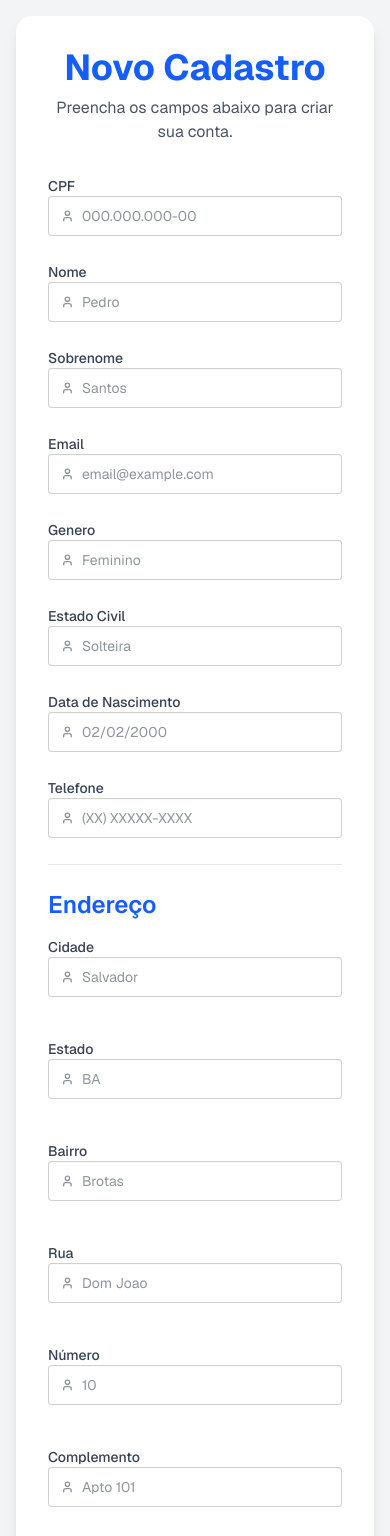
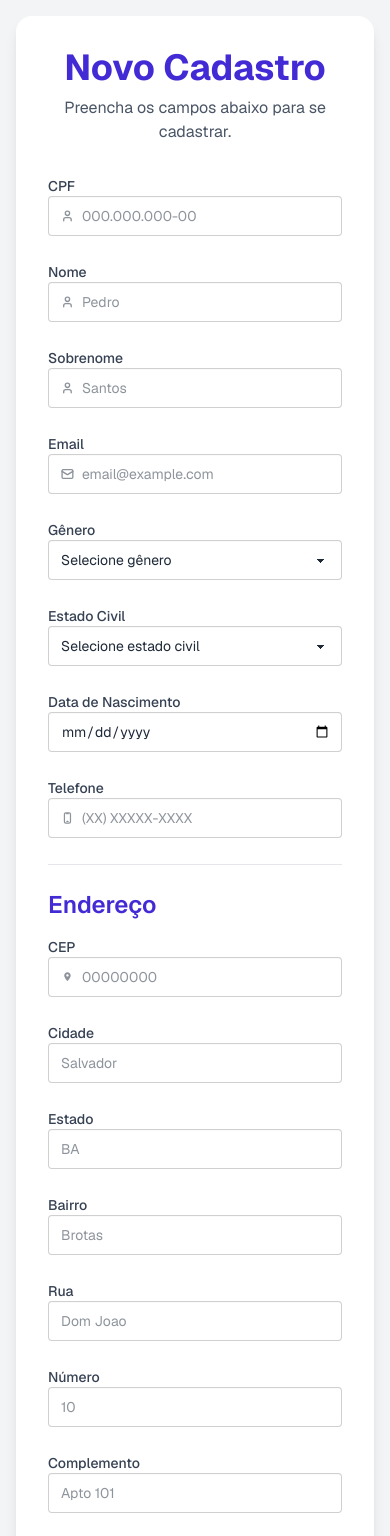
Before and after one commit to jsmld/church-registrations, a Next.js app: page /cadastros in a window 390 px wide. Shown: the top 1536 px of the page. Built offline with nearby package versions, Linux system fonts and the light colour scheme.

Commit message:
First Step: Participants

```diff
--- a/src/app/cadastros/page.tsx
+++ b/src/app/cadastros/page.tsx
@@ -1,15 +1,16 @@
 "use client";
 
-import { useActionState } from "react";
+import { useActionState, useState } from "react";
 import { registrationAction } from "../../action/registrationAction";
 import {
   RegistrationsFormState,
   FieldsValueState,
 } from "@/types/registrations.types";
-import { UserIcon } from "@/components/icons";
-import { Input } from "@/components/Input";
+import { UserIcon, MailIcon, PhoneIcon, MapPinIcon } from "@/components/icons";
+import { Input, Select } from "@/components/form";
+import { cepFormSchema } from "@/schema/registration-schema";
 
-const initialFieldsState: FieldsValueState = {
+export const initialFieldsState: FieldsValueState = {
   cpf: "",
   name: "",
   last_name: "",
@@ -18,6 +19,7 @@ const initialFieldsState: FieldsValueState = {
   marital_status: "",
   birth_date: "",
   phone: "",
+  cep: "",
   city: "",
   state: "",
   neighborhood: "",
@@ -32,22 +34,71 @@ const initialFormState: RegistrationsFormState = {
   values: { ...initialFieldsState },
 };
 
+const genderOptions = [
+  { value: "masculino", label: "Masculino" },
+  { value: "feminino", label: "Feminino" },
+];
+
+const maritalStatusOptions = [
+  { value: "solteiro", label: "Solteiro(a)" },
+  { value: "casado", label: "Casado(a)" },
+  { value: "divorciado", label: "Divorciado(a)" },
+  { value: "viuvo", label: "Viúvo(a)" },
+  { value: "uniao_estavel", label: "União Estável" },
+];
+
 export default function Page() {
-  const [state, formAction, pending] = useActionState(
+  const [cityField, setCityField] = useState("");
+  const [stateField, setStateField] = useState("");
+  const [neighborhoodField, setNeighborhoodField] = useState("");
+  const [streetField, setStreetField] = useState("");
+  const [cepValidation, setCepValidation] = useState(false);
+  const [stateForm, formAction, pending] = useActionState(
     registrationAction,
     initialFormState
   );
+
+  const handleCepChange = async (e: React.ChangeEvent<HTMLInputElement>) => {
+    const cep = e.target.value;
+    const cepValidation = cepFormSchema.safeParse(cep);
+
+    if (cepValidation.success) {
+      try {
+        const response = await fetch(`https://viacep.com.br/ws/${cep}/json/`);
+        const data = await response.json();
+
+        if (!data.erro) {
+          setCityField(data.localidade);
+          setStateField(data.uf);
+          setNeighborhoodField(data.bairro);
+          setStreetField(data.logradouro);
+          setCepValidation(true);
+        } else {
+          console.error("CEP não encontrado.");
+          setCityField("");
+          setStateField("");
+          setNeighborhoodField("");
+          setStreetField("");
+          setCepValidation(false);
+        }
+      } catch (error) {
+        console.error("Falha ao buscar CEP:", error);
+      }
+    } else {
+      console.log("error cep", cep);
+    }
+  };
 
   return (
     <main className="registration-page">
       <div className="min-h-screen bg-gray-100 text-gray-800 flex items-center justify-center p-4 sm:p-6 lg:p-8 font-sans">
         <div className="bg-white p-8 rounded-2xl shadow-lg w-full max-w-4xl">
-          <h1 className="text-4xl font-bold mb-2 text-center text-blue-600">
+          <h1 className="text-4xl font-bold mb-2 text-center text-primary">
             Novo Cadastro
           </h1>
 
           <p className="text-center text-gray-600 mb-8">
-            Preencha os campos abaixo para criar sua conta.
+            Preencha os campos abaixo para se cadastrar.
           </p>
 
           <form action={formAction} className="registration-form">
@@ -58,10 +109,11 @@ export default function Page() {
                 type="text"
                 icon={<UserIcon />}
                 placeholder="000.000.000-00"
-                state={state}
-                pattern="\d{11}"
-                requeired
-                className="w-full"
+                pattern="\d{3}\.?\d{3}\.?\d{3}-?\d{2}"
+                maxLength={14}
+                required
+                defaultValue={stateForm.values?.cpf}
+                error={stateForm.errors?.cpf}
               />
               <Input
                 id="name"
@@ -69,10 +121,12 @@ export default function Page() {
                 type="text"
                 icon={<UserIcon />}
                 placeholder="Pedro"
-                state={state}
-                pattern=""
-                requeired
-                className="w-full"
+                required
+                minLength={3}
+                pattern="^[a-zA-Z]+$"
+                defaultValue={stateForm.values?.name}
+                error={stateForm.errors?.name}
+                messageVallidator="Nome deve ter no mínimo 3 caracteres"
               />
               <Input
                 id="last_name"
@@ -80,143 +134,160 @@ export default function Page() {
                 type="text"
                 icon={<UserIcon />}
                 placeholder="Santos"
-                state={state}
-                pattern=""
-                requeired
-                className="w-full"
+                required
+                minLength={3}
+                pattern="^[a-zA-Z]+$"
+                defaultValue={stateForm.values?.last_name}
+                error={stateForm.errors?.last_name}
+                messageVallidator="Sobrenome deve ter no mínimo 3 caracteres"
               />
               <Input
                 id="email"
                 label="Email"
-                type="text"
-                icon={<UserIcon />}
+                type="email"
+                icon={<MailIcon />}
                 placeholder="email@example.com"
-                state={state}
-                pattern=""
-                requeired
-                className="w-full"
+                required
+                pattern="^[a-zA-Z0-9._%+-]+@[a-zA-Z0-9.-]+\.[a-zA-Z]{2,}$"
+                defaultValue={stateForm.values?.email}
+                error={stateForm.errors?.email}
               />
-              <Input
+              <Select
                 id="gender"
-                label="Genero"
-                type="text"
-                icon={<UserIcon />}
-                placeholder="Feminino"
-                state={state}
-                pattern=""
-                requeired
+                label="Gênero"
+                options={genderOptions}
+                required
+                defaultValue={stateForm.values?.gender}
+                error={stateForm.errors?.gender}
               />
-              <Input
+              <Select
                 id="marital_status"
                 label="Estado Civil"
-                type="text"
-                icon={<UserIcon />}
-                placeholder="Solteira"
-                state={state}
-                pattern=""
-                requeired
+                options={maritalStatusOptions}
+                required
+                defaultValue={stateForm.values?.marital_status}
+                error={stateForm.errors?.marital_status}
               />
               <Input
                 id="birth_date"
                 label="Data de Nascimento"
-                type="text"
-                icon={<UserIcon />}
-                placeholder="02/02/2000"
-                state={state}
-                pattern=""
-                requeired
+                type="date"
+                required
+                defaultValue={stateForm.values?.birth_date}
+                error={stateForm.errors?.birth_date}
               />
               <Input
                 id="phone"
                 label="Telefone"
-                type="text"
-                icon={<UserIcon />}
+                type="number"
+                icon={<PhoneIcon />}
                 placeholder="(XX) XXXXX-XXXX"
-                state={state}
-                pattern=""
-                requeired
+                required
+                pattern="\(\d{2}\) \d{5}-\d{4}"
+                defaultValue={stateForm.values?.phone}
+                error={stateForm.errors?.phone}
               />
             </div>
             <div className="border-t border-gray-200 pt-6">
-              <h2 className="text-2xl font-semibold mb-4 text-blue-600">
+              <h2 className="text-2xl font-semibold mb-4 text-primary">
                 Endereço
               </h2>
-              <div className="grid grid-cols-1 md:grid-cols-2 lg:grid-cols-3 gap-x-6 gap-y-4">
+              <div className="grid grid-cols-1 md:grid-cols-2 lg:grid-cols-3 gap-x-6">
+                <Input
+                  id="cep"
+                  label="CEP"
+                  type="text"
+                  icon={<MapPinIcon />}
+                  placeholder="00000000"
+                  pattern="\d{8}"
+                  maxLength={8}
+                  required
+                  defaultValue={stateForm.values?.cep}
+                  error={stateForm.errors?.cep}
+                  onChange={handleCepChange}
+                  disabled={cepValidation}
+                  wrapperClassName="lg:col-span-2"
+                />
                 <Input
                   id="city"
                   label="Cidade"
                   type="text"
-                  icon={<UserIcon />}
                   placeholder="Salvador"
-                  state={state}
-                  pattern=""
-                  requeired
+                  required
+                  defaultValue={stateForm.values?.city || cityField}
+                  error={stateForm.errors?.city}
+                  disabled={cepValidation}
                 />
                 <Input
                   id="state"
                   label="Estado"
                   type="text"
-                  icon={<UserIcon />}
                   placeholder="BA"
-                  state={state}
-                  pattern=""
-                  requeired
+                  required
+                  defaultValue={stateForm.values?.state || stateField}
+                  error={stateForm.errors?.state}
+                  disabled={cepValidation}
                 />
                 <Input
                   id="neighborhood"
                   label="Bairro"
                   type="text"
-                  icon={<UserIcon />}
                   placeholder="Brotas"
-                  state={state}
-                  pattern=""
-                  requeired
+                  required
+                  defaultValue={
+                    stateForm.values?.neighborhood || neighborhoodField
+                  }
+                  error={stateForm.errors?.neighborhood}
+                  disabled={cepValidation}
+                  wrapperClassName="lg:col-span-2"
                 />
                 <Input
                   id="street"
                   label="Rua"
                   type="text"
-                  icon={<UserIcon />}
                   placeholder="Dom Joao"
-                  state={state}
-                  pattern=""
-                  requeired
+                  required
+                  defaultValue={stateForm.values?.street || streetField}
+                  error={stateForm.errors?.street}
+                  wrapperClassName="lg:col-span-2"
                 />
                 <Input
                   id="street_number"
                   label="Número"
                   type="text"
-                  icon={<UserIcon />}
                   placeholder="10"
-                  state={state}
-                  pattern=""
-                  requeired
+                  required
+                  defaultValue={stateForm.values?.street_number}
+                  error={stateForm.errors?.street_number}
                 />
                 <Input
                   id="complement"
                   label="Complemento"
                   type="text"
-                  icon={<UserIcon />}
                   placeholder="Apto 101"
-                  state={state}
-                  pattern=""
-                  requeired
+                  defaultValue={stateForm.values?.complement}
+                  error={stateForm.errors?.complement}
+                  wrapperClassName="lg:col-span-full"
                 />
               </div>
             </div>
 
-            <button type="submit" aria-disabled={pending}>
+            <button
+              className="btn btn-primary w-full"
+              type="submit"
+              aria-disabled={pending}
+            >
               {pending ? "Enviando..." : "Cadastrar"}
             </button>
-            {state.message && (
+            {stateForm.message && (
               <p
                 className={
-                  state.errors && Object.keys(state.errors).length > 0
+                  stateForm.errors && Object.keys(stateForm.errors).length > 0
                     ? "error"
                     : "success"
                 }
               >
-                {state.message}
+                {stateForm.message}
               </p>
             )}
           </form>
--- a/src/app/globals.css
+++ b/src/app/globals.css
@@ -20,6 +20,14 @@
   }
 }
 
+@layer base {
+  input[type="number"]::-webkit-inner-spin-button,
+  input[type="number"]::-webkit-outer-spin-button {
+    -webkit-appearance: none;
+    margin: 0;
+  }
+}
+
 body {
   background: var(--background);
   color: var(--foreground);
--- a/src/components/Input.tsx
+++ /dev/null
@@ -1,36 +0,0 @@
-import { InputProps } from "@/types/input.type";
-
-export const Input = ({
-  id,
-  label,
-  icon,
-  type = "text",
-  placeholder = "",
-  pattern,
-  state,
-  requeired,
-  className = "",
-}: InputProps) => {
-  return (
-    <div>
-      <label htmlFor={id} className="block text-sm font-medium text-gray-700">
-        {label}
-      </label>
-      <div className={`input validator text-md ${className}`}>
-        {icon}
-        <input
-          id={id}
-          type={type}
-          name={id}
-          placeholder={placeholder}
-          defaultValue={state?.values?.[id] || ""}
-          pattern={pattern}
-          {...requeired}
-        />
-      </div>
-      <p className="validator-hint">
-        {state?.errors?.cpf ? state.errors?.cpf : "CPF deve ter 11 caracteres."}
-      </p>
-    </div>
-  );
-};
--- /dev/null
+++ b/src/components/form/Input.tsx
@@ -0,0 +1,42 @@
+import { FieldsName } from "@/types/registrations.types";
+
+export type InputProps = React.InputHTMLAttributes<HTMLInputElement> & {
+  id: FieldsName;
+  label: string;
+  icon?: React.ReactNode;
+  error?: string;
+  wrapperClassName?: string;
+  type?: string;
+  messageVallidator?: string;
+  [key: string]: any;
+};
+
+export const Input = ({
+  id,
+  label,
+  icon,
+  error,
+  wrapperClassName = "",
+  type = "text",
+  messageVallidator = "",
+  ...props
+}: InputProps) => {
+  return (
+    <div className={`${wrapperClassName}`}>
+      <label htmlFor={id} className="block text-sm font-medium text-gray-700">
+        {label}
+      </label>
+      <div className={`input validator text-md w-full`}>
+        {icon}
+        <input id={id} type={type} name={id} {...props} />
+      </div>
+      {error ? (
+        <p className="text-sm text-orange-500">{error}</p>
+      ) : (
+        <p className="validator-hint">
+          {messageVallidator || `${label} inválido`}
+        </p>
+      )}
+    </div>
+  );
+};
--- /dev/null
+++ b/src/components/form/Select.tsx
@@ -0,0 +1,54 @@
+import {
+  RegistrationsFormState,
+  FieldsName,
+} from "@/types/registrations.types";
+
+type Option = {
+  value: string;
+  label: string;
+};
+
+type SelectProps = React.SelectHTMLAttributes<HTMLSelectElement> & {
+  id: FieldsName;
+  label: string;
+  options: Option[];
+  err?: string;
+  wrapperClassName?: string;
+  messageVallidator?: string;
+  [key: string]: any;
+};
+
+export const Select = ({
+  id,
+  label,
+  options = [],
+  error,
+  wrapperClassName = "",
+  messageVallidator = "",
+  ...props
+}: SelectProps) => {
+  return (
+    <div className={`${wrapperClassName}`}>
+      <label htmlFor={id} className="block text-sm font-medium text-gray-700">
+        {label}
+      </label>
+      <select className="select text-md w-full" {...props}>
+        <option disabled={true} selected value="" key="default">
+          {`Selecione ${label.toLocaleLowerCase()}`}
+        </option>
+        {options.map((option) => (
+          <option key={option.value} value={option.value}>
+            {option.label}
+          </option>
+        ))}
+      </select>
+      {error ? (
+        <p className="text-sm text-orange-500">{error}</p>
+      ) : (
+        <p className="validator-hint">
+          {messageVallidator || "opçao inválida"}
+        </p>
+      )}
+    </div>
+  );
+};
--- /dev/null
+++ b/src/components/form/index.ts
@@ -0,0 +1,2 @@
+export * from "./Input";
+export * from "./Select";
--- a/src/components/icons.tsx
+++ b/src/components/icons.tsx
@@ -21,53 +21,57 @@ export const UserIcon = () => {
 
 export const MailIcon = () => (
   <svg
+    className="h-[1em] opacity-50"
     xmlns="http://www.w3.org/2000/svg"
-    width="24"
-    height="24"
     viewBox="0 0 24 24"
-    fill="none"
-    stroke="currentColor"
-    strokeWidth="2"
-    strokeLinecap="round"
-    strokeLinejoin="round"
-    className="absolute left-3 top-1/2 -translate-y-1/2 text-gray-400"
   >
-    <path d="M4 4h16c1.1 0 2 .9 2 2v12c0 1.1-.9 2-2 2H4c-1.1 0-2-.9-2-2V6c0-1.1.9-2 2-2z"></path>
-    <polyline points="22,6 12,13 2,6"></polyline>
+    <g
+      strokeLinejoin="round"
+      strokeLinecap="round"
+      strokeWidth="2.5"
+      fill="none"
+      stroke="currentColor"
+    >
+      <rect width="20" height="16" x="2" y="4" rx="2"></rect>
+      <path d="m22 7-8.97 5.7a1.94 1.94 0 0 1-2.06 0L2 7"></path>
+    </g>
   </svg>
 );
 
 export const PhoneIcon = () => (
   <svg
+    className="h-[1em] opacity-50"
     xmlns="http://www.w3.org/2000/svg"
-    width="24"
-    height="24"
-    viewBox="0 0 24 24"
-    fill="none"
-    stroke="currentColor"
-    strokeWidth="2"
-    strokeLinecap="round"
-    strokeLinejoin="round"
-    className="absolute left-3 top-1/2 -translate-y-1/2 text-gray-400"
+    viewBox="0 0 16 16"
   >
-    <path d="M22 16.92v3a2 2 0 0 1-2.18 2 19.79 19.79 0 0 1-8.63-3.07 19.5 19.5 0 0 1-6-6 19.79 19.79 0 0 1-3.07-8.67A2 2 0 0 1 4.11 2h3a2 2 0 0 1 2 1.72 12.84 12.84 0 0 0 .7 2.81 2 2 0 0 1-.45 2.11L8.09 9.91a16 16 0 0 0 6 6l1.27-1.27a2 2 0 0 1 2.11-.45 12.84 12.84 0 0 0 2.81.7A2 2 0 0 1 22 16.92z"></path>
+    <g fill="none">
+      <path
+        d="M7.25 11.5C6.83579 11.5 6.5 11.8358 6.5 12.25C6.5 12.6642 6.83579 13 7.25 13H8.75C9.16421 13 9.5 12.6642 9.5 12.25C9.5 11.8358 9.16421 11.5 8.75 11.5H7.25Z"
+        fill="currentColor"
+      ></path>
+      <path
+        fillRule="evenodd"
+        clipRule="evenodd"
+        d="M6 1C4.61929 1 3.5 2.11929 3.5 3.5V12.5C3.5 13.8807 4.61929 15 6 15H10C11.3807 15 12.5 13.8807 12.5 12.5V3.5C12.5 2.11929 11.3807 1 10 1H6ZM10 2.5H9.5V3C9.5 3.27614 9.27614 3.5 9 3.5H7C6.72386 3.5 6.5 3.27614 6.5 3V2.5H6C5.44771 2.5 5 2.94772 5 3.5V12.5C5 13.0523 5.44772 13.5 6 13.5H10C10.5523 13.5 11 13.0523 11 12.5V3.5C11 2.94772 10.5523 2.5 10 2.5Z"
+        fill="currentColor"
+      ></path>
+    </g>
   </svg>
 );
 
 export const MapPinIcon = () => (
   <svg
+    className="h-[1em] opacity-50"
     xmlns="http://www.w3.org/2000/svg"
-    width="24"
-    height="24"
-    viewBox="0 0 24 24"
-    fill="none"
-    stroke="currentColor"
-    strokeWidth="2"
-    strokeLinecap="round"
-    strokeLinejoin="round"
-    className="absolute left-3 top-1/2 -translate-y-1/2 text-gray-400"
+    viewBox="0 0 16 16"
   >
-    <path d="M21 10c0 7-9 13-9 13s-9-6-9-13a9 9 0 0 1 18 0z"></path>
-    <circle cx="12" cy="10" r="3"></circle>
+    <g fill="none">
+      <path
+        fillRule="evenodd"
+        clipRule="evenodd"
+        d="M8 2C5.79086 2 4 3.79086 4 6C4 8.75 8 13 8 13S12 8.75 12 6C12 3.79086 10.2091 2 8 2ZM8 7.5C7.17157 7.5 6.5 6.82843 6.5 6C6.5 5.17157 7.17157 4.5 8 4.5C8.82843 4.5 9.5 5.17157 9.5 6C9.5 6.82843 8.82843 7.5 8 7.5Z"
+        fill="currentColor"
+      ></path>
+    </g>
   </svg>
 );
--- a/src/schema/registration-schema.ts
+++ b/src/schema/registration-schema.ts
@@ -8,8 +8,18 @@ const fieldErrors = {
     `${field} deve ter no máximo ${max} caracteres.`,
 };
 
+export const cepFormSchema = z
+  .string()
+  .length(8, { message: "CEP deve ter 8 caracteres." })
+  .regex(/^\d+$/, {
+    message: "CEP deve conter apenas números.",
+  });
+
 export const FormSchema = z.object({
-  cpf: z.string().length(11, { message: "CPF deve ter 11 caracteres." }),
+  cpf: z
+    .string()
+    .length(11, { message: "CPF deve ter 11 caracteres." })
+    .regex(/^\d+$/, { message: "CPF deve conter apenas números." }),
 
   name: z.string().min(3, fieldErrors.min("Nome", 3)),
 
@@ -28,6 +38,8 @@ export const FormSchema = z.object({
     .min(10, fieldErrors.min("Telefone", 10))
     .max(15, fieldErrors.max("Telefone", 15)),
 
+  cep: cepFormSchema,
+
   city: z.string().min(1, fieldErrors.required("Cidade")),
 
   state: z.string().min(1, fieldErrors.required("Estado")),
```
Also changed, not shown: src/app/TODO.md (+2 -4 lines), src/types/input.type.ts (deleted, +0 -13 lines).
